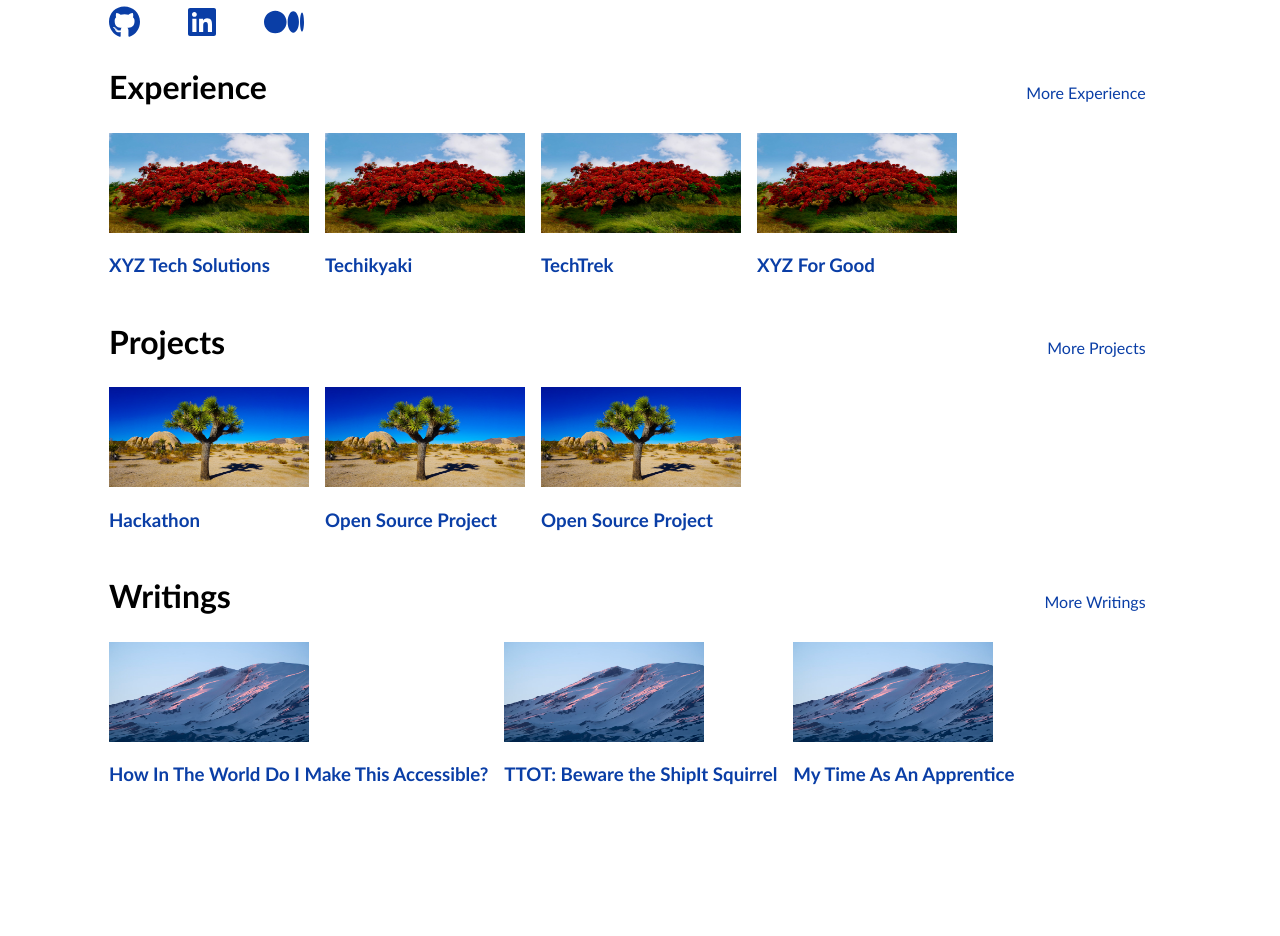
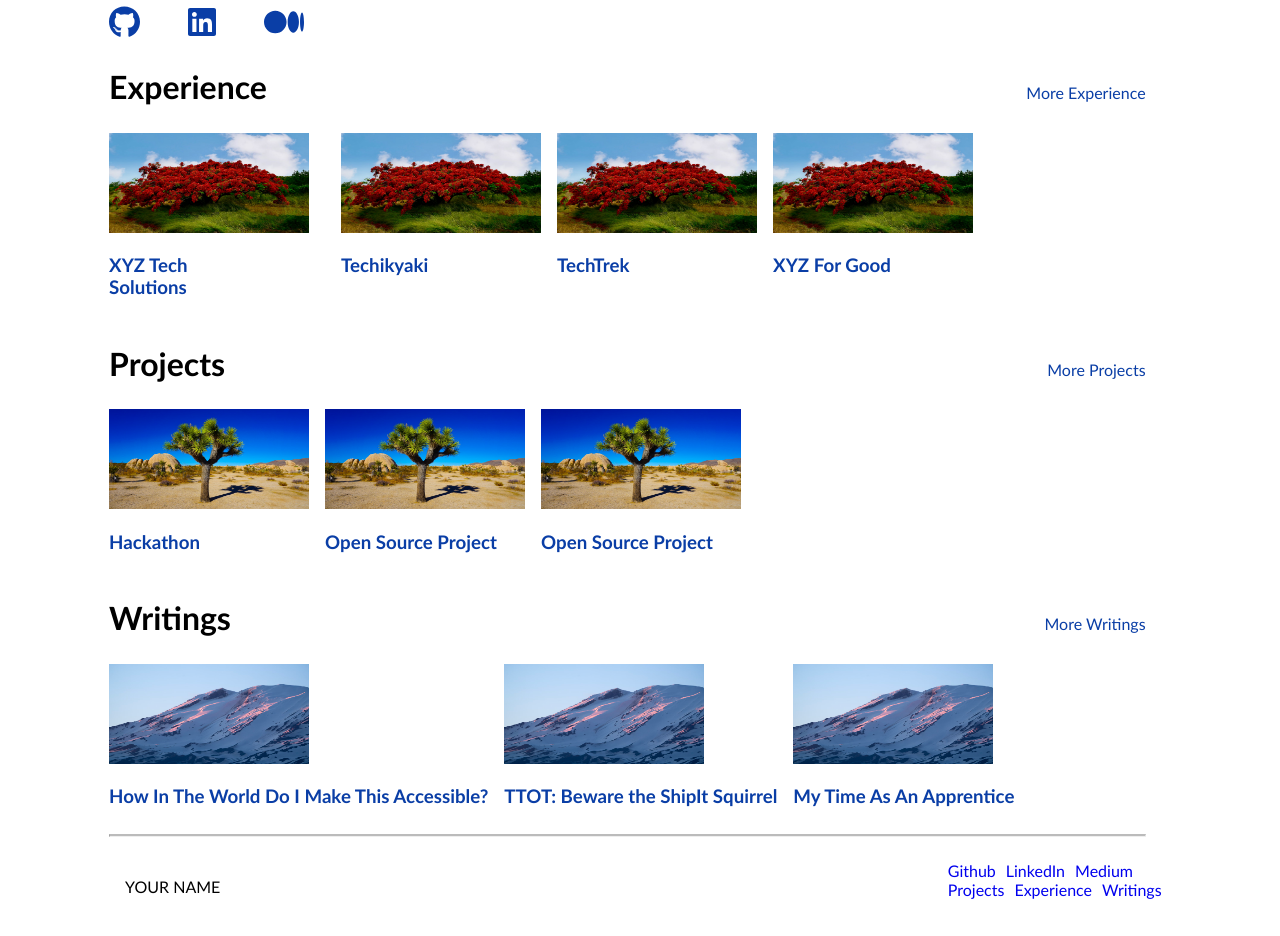
Before and after one commit to shamiguel/personal-portfolio, an Angular app: page / in a window 1280 px wide. Shown: the part 260-1196 px from the top of the page. Before the commit the page ends 1072 px from the top, so only its background shows below. Built offline with nearby package versions, Linux system fonts and the light colour scheme.

Commit message:
footer and more design

```diff
--- a/src/app/footer/footer.component.html
+++ b/src/app/footer/footer.component.html
@@ -1,13 +1,18 @@
+<hr class="solid">
 <div class="footer">
     <div class="title">
-
+        <p>YOUR NAME</p>
     </div>
     <div class="links">
-        <div>
-
+        <div id="portfolio-links">
+            <div *ngFor="let link of socialMediaLinks">
+                <a class="link" href="{{link.url}}">{{link.name}}</a>
+            </div>
         </div>
-        <div>
-
+        <div id="socialmedia-links">
+            <div *ngFor="let link of portfolioLinks">
+                <a class="link" href="{{link.url}}">{{link.name}}</a>
+            </div>
         </div>
     </div>
 </div>
--- a/src/app/footer/footer.component.scss
+++ b/src/app/footer/footer.component.scss
@@ -0,0 +1,31 @@
+.footer{
+    display: flex;
+    justify-content: space-between;
+    width: 100%;
+    padding: 1rem;
+}
+hr{
+    border-top: 2px solid #bbb;
+}
+.link{
+    text-align: left;
+    text-decoration: none;
+    text-transform: capitalize;
+    padding-left: 10px;
+}
+
+.links{
+    display: flex;
+    flex-direction: column;
+}
+#socialmedia-links{
+    display: flex;
+    flex-direction: row;
+    ::after{
+        margin-right: 10px;
+    }
+}
+#portfolio-links{
+    display: flex;
+    flex-direction: row;
+}
--- a/src/app/footer/footer.component.ts
+++ b/src/app/footer/footer.component.ts
@@ -1,12 +1,41 @@
 import { Component } from '@angular/core';
+import { PortfolioService } from '../services/portfolio.service';
+import { Link } from '../../customize/interfaces';
+import { CommonModule } from '@angular/common';
 
 @Component({
   selector: 'app-footer',
   standalone: true,
-  imports: [],
+  imports: [CommonModule],
   templateUrl: './footer.component.html',
   styleUrl: './footer.component.scss'
 })
 export class FooterComponent {
 
+  socialMediaLinks:Link[] = [];
+  portfolioNames:string[] = [];
+  portfolioLinks:Link[] = [
+
+  ]
+  constructor(private portfolioService: PortfolioService){
+
+  }
+
+  ngOnInit():void{
+    this.portfolioService.getSocialMediaLinks().subscribe((data) => {
+      this.socialMediaLinks = data
+    })
+    this.portfolioService.getSectionNames().subscribe((data) => {
+      this.portfolioNames = data
+      this.portfolioNames.forEach((name) => {
+        const link = `/${name.toLocaleLowerCase()}`
+        const newLinkObject:Link = {
+          name: name,
+          url: link
+        }
+        this.portfolioLinks.push(newLinkObject)
+      });
+
+    })
+  }
 }
--- a/src/app/main-section/main-section.component.html
+++ b/src/app/main-section/main-section.component.html
@@ -2,11 +2,29 @@
     <h2>{{this.sectionData.name}}</h2>
     <a routerLink="/{{this.sectionData.name.toLocaleLowerCase()}}" routerLinkActive="active" ariaCurrentWhenActive="page"><p>More {{this.sectionData.name}}</p></a>
 </div>
-<div class="teams" >
-    <div *ngFor="let experience of this.sectionData.content">
-        <a routerLink="/{{this.sectionData.name.toLocaleLowerCase()}}/{{experience.id}}">
-            <img src={{experience.image}} width="200" height="100" >
-            <h3>{{experience.name}}</h3>
-        </a>
-    </div>
+<div class="teams">
+    <ng-container *ngIf="sectionData.primary; else regularBlock">
+        <div *ngFor="let experience of sectionData.content">
+            <div *ngIf="experience.id === 1; else thumbnail">
+                <a routerLink="/{{ sectionData.name.toLocaleLowerCase() }}/{{ experience.id }}">
+                    <img [src]="experience.image" width="200" height="100">
+                    <h3>{{ experience.name }}</h3>
+                </a>
+            </div>
+            <ng-template #thumbnail>
+            <a routerLink="/{{ sectionData.name.toLocaleLowerCase() }}/{{ experience.id }}">
+                <img [src]="experience.image" width="200" height="100">
+                <h3>{{ experience.name }}</h3>
+            </a>
+        </ng-template>
+        </div>
+    </ng-container>
+    <ng-template #regularBlock>
+        <div *ngFor="let experience of sectionData.content">
+            <a routerLink="/{{ sectionData.name.toLocaleLowerCase() }}/{{ experience.id }}">
+                <img [src]="experience.image" width="200" height="100">
+                <h3>{{ experience.name }}</h3>
+            </a>
+        </div>
+    </ng-template>
 </div>
--- a/src/app/main-section/main-section.component.scss
+++ b/src/app/main-section/main-section.component.scss
@@ -14,6 +14,7 @@
         max-width: 50%;
         padding-right: 1rem;
     }
+    overflow:scroll;
 }
 a{
     text-decoration: none;
@@ -24,4 +25,5 @@ a{
       font-style: bold;
       font-weight: 800;
     }
+    max-width: 50%;
 }
--- a/src/app/main-section/main-section.component.ts
+++ b/src/app/main-section/main-section.component.ts
@@ -1,6 +1,6 @@
-import { Component, Input } from '@angular/core';
+import { Component, Input, TemplateRef } from '@angular/core';
 import { Section } from '../../customize/interfaces';
-import { CommonModule } from '@angular/common';
+import { CommonModule, NgIfContext } from '@angular/common';
 import { RouterModule } from '@angular/router';
 
 @Component({
--- a/src/app/main/main.component.html
+++ b/src/app/main/main.component.html
@@ -27,3 +27,7 @@
 <div id="writings">
     <app-main-section [sectionData]="writingsSection"></app-main-section>
 </div>
+
+<div>
+    <app-footer></app-footer>
+</div>
--- a/src/app/main/main.component.ts
+++ b/src/app/main/main.component.ts
@@ -6,12 +6,13 @@ import { FontAwesomeModule, FaIconLibrary } from '@fortawesome/angular-fontaweso
 import { faEnvelope } from '@fortawesome/free-solid-svg-icons';
 import { faGithub, faLinkedin, faMedium } from '@fortawesome/free-brands-svg-icons';
 import { MainSectionComponent } from '../main-section/main-section.component';
+import { FooterComponent } from "../footer/footer.component";
 
 
 @Component({
   selector: 'app-main',
   standalone: true,
-  imports: [CommonModule, FontAwesomeModule, MainSectionComponent],
+  imports: [CommonModule, FontAwesomeModule, MainSectionComponent, FooterComponent],
   templateUrl: './main.component.html',
   styleUrl: './main.component.scss'
 })
--- a/src/app/services/portfolio.service.ts
+++ b/src/app/services/portfolio.service.ts
@@ -6,6 +6,12 @@ import { Section, Content, Link } from '../../customize/interfaces';
   providedIn: 'root'
 })
 export class PortfolioService {
+
+  sections:Section[] = [
+    projectSection,
+    experienceSection,
+    writingSection
+  ]
 
   constructor() { }
 
@@ -46,4 +52,10 @@ export class PortfolioService {
   getSocialMediaLinks(): Observable<Link[]>{
     return of(socialMediaLinks)
   }
+
+  getSectionNames(): Observable<string[]>{
+      const names:string[] = [];
+      this.sections.forEach((section) => names.push(section.name))
+      return of(names);
+  }
 }
--- a/src/customize/interfaces.ts
+++ b/src/customize/interfaces.ts
@@ -2,6 +2,7 @@
 
 export interface Section {
     name: string
+    primary?: boolean
     display: boolean
     content: Content[]
 }
--- a/src/customize/portfolio.ts
+++ b/src/customize/portfolio.ts
@@ -89,7 +89,7 @@ const experience1: Content = {
 
 const experience2: Content = {
     name: 'Techikyaki',
-    id: 1,
+    id: 2,
     image: './assets/images/exp.avif',
     position: 'Junior Software Engineer March 2023 – Present<',
     text: `
@@ -108,7 +108,7 @@ const experience2: Content = {
 
 const experience3: Content = {
     name: 'TechTrek',
-    id: 1,
+    id: 3,
     image: './assets/images/exp.avif',
     position: 'Junior Software Engineer March 2023 – Present<',
     text: `
@@ -127,7 +127,7 @@ const experience3: Content = {
 
 const experience4: Content = {
     name: 'XYZ For Good',
-    id: 1,
+    id: 4,
     image: './assets/images/exp.avif',
     position: 'Junior Software Engineer March 2023 – Present<',
     text: `
@@ -146,6 +146,7 @@ const experience4: Content = {
 
 export const experienceSection: Section = {
   name: 'Experience',
+  primary: true,
   display: true,
   content: [experience1, experience2, experience3, experience4],
 };
```
